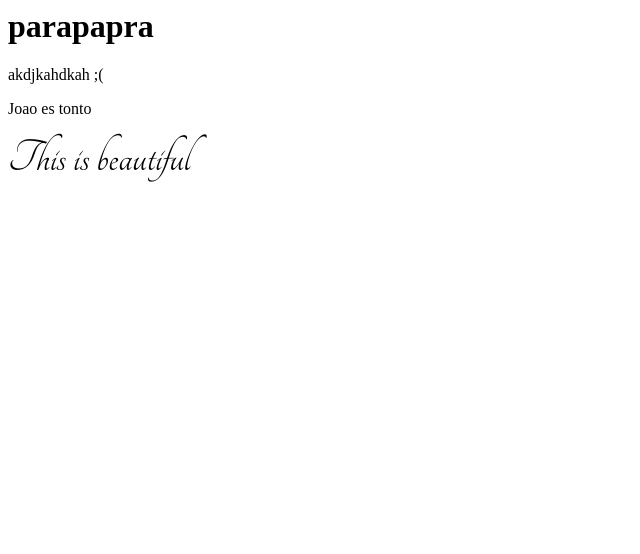
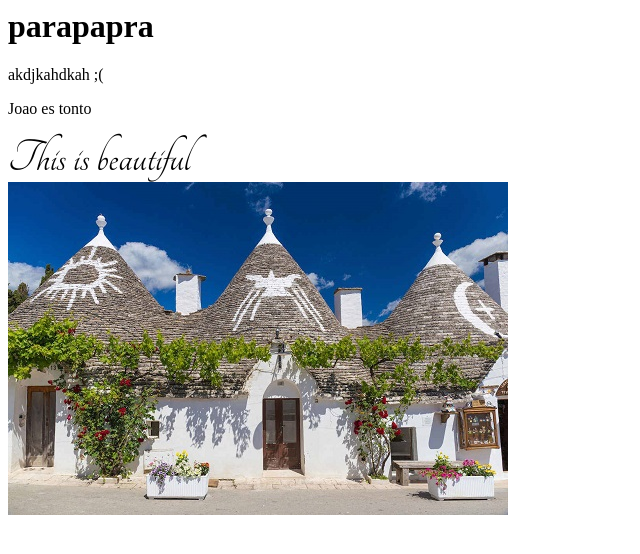
Before and after one commit to Chechile/chechile.github.io, a plain HTML site: page index.html in a window 1280 px wide. Shown: the whole page, without its empty margins (0-640 px from the left). Drawn offline with Linux system fonts and the light colour scheme.

Commit message:
added image

```diff
--- a/index.html
+++ b/index.html
@@ -25,5 +25,6 @@
     <div>
       This is beautiful
     </div>
+    <img src="pic_trulli.jpg" alt="Italian Trulli">
   </body>
 </html>
```
Also changed, not shown: pic_trulli.jpg (added).
